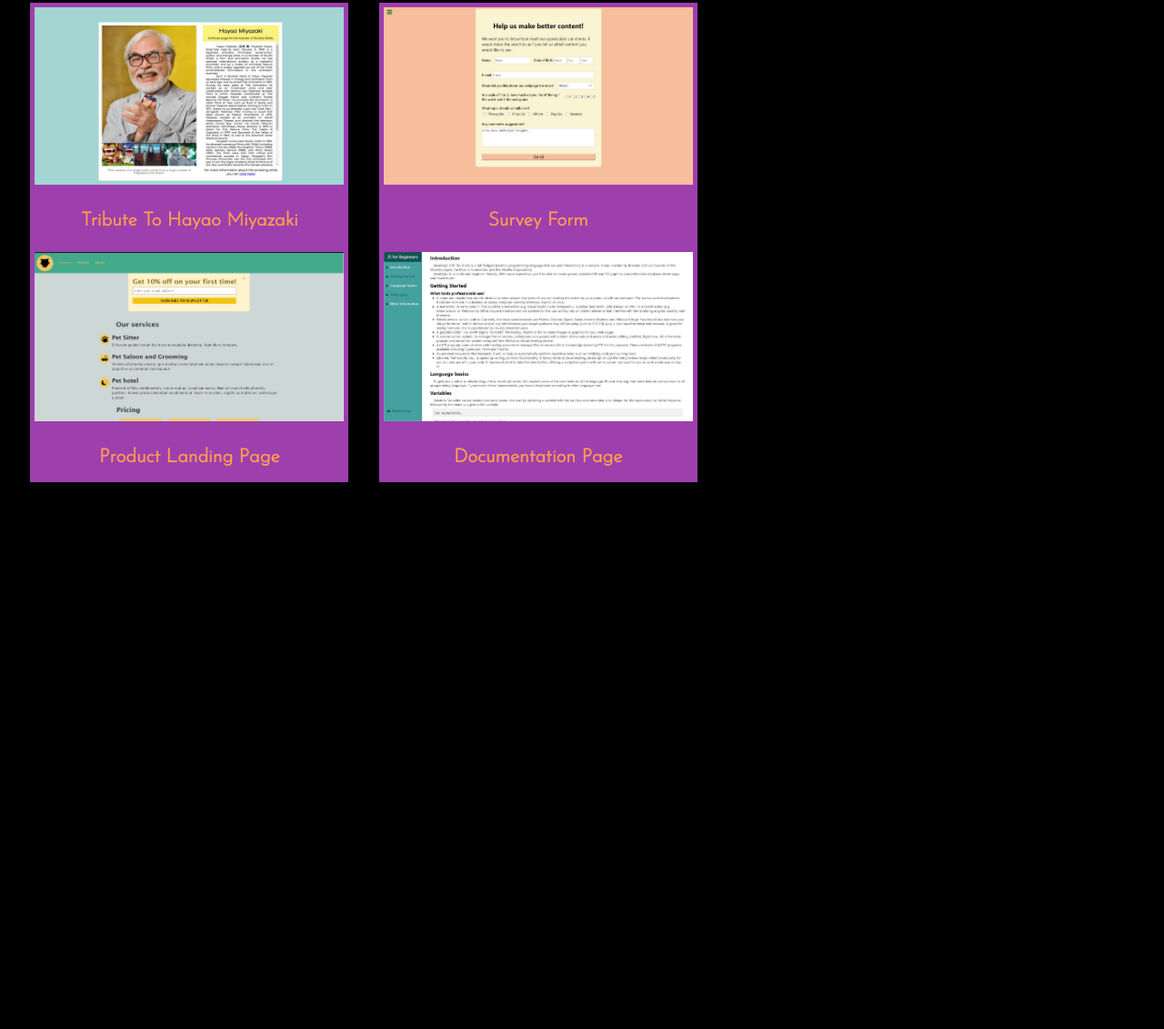
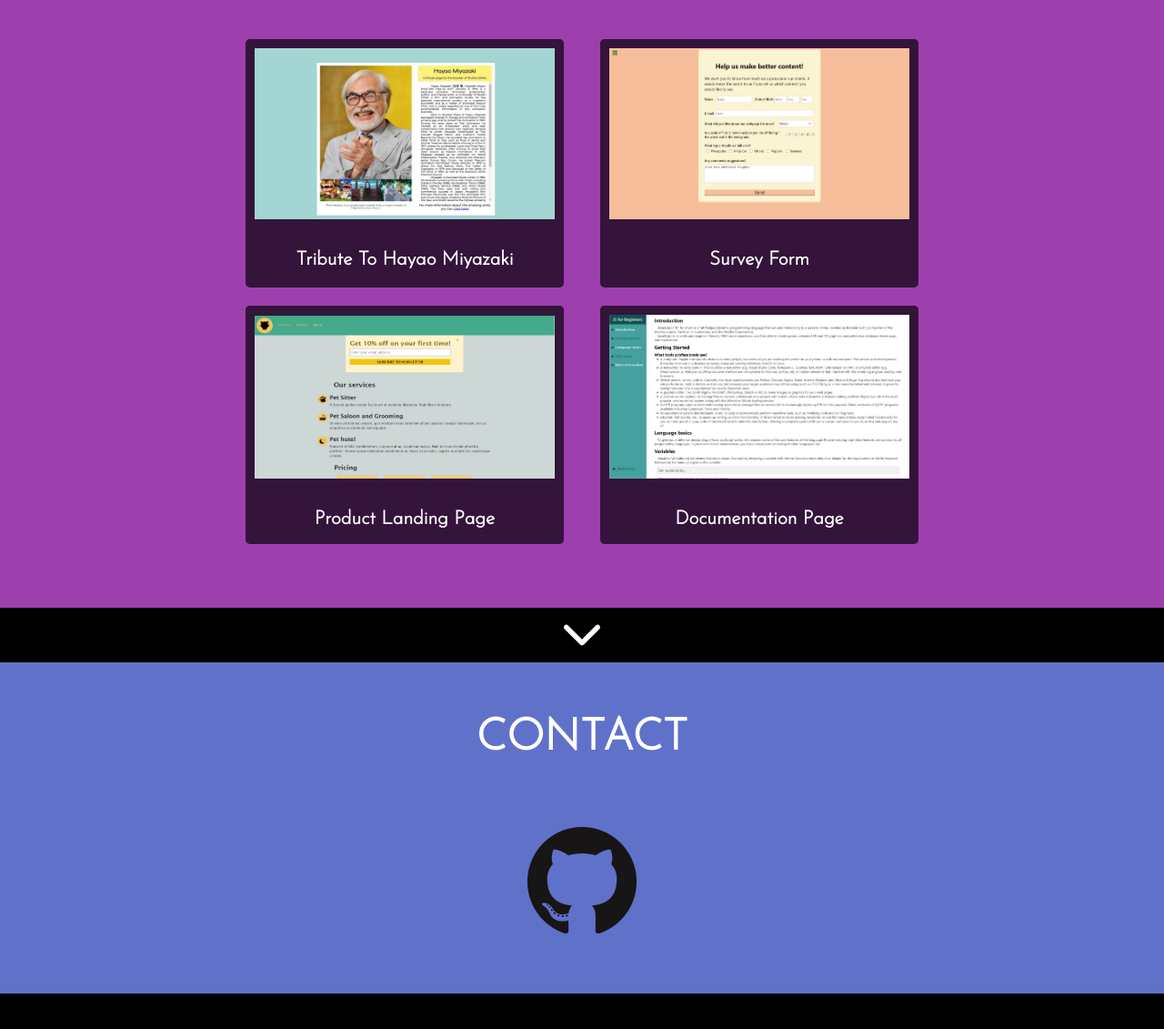
Before and after one commit to bckto/Responsive-Web-Design-FCC, a plain HTML site: page portfolio page/index.html in a window 1280 px wide. Shown: the part 941-2072 px from the top of the page at 91% size. Before the commit the page ends 1471 px from the top, so only its background shows below. Drawn offline with Linux system fonts and the light colour scheme.

Commit message:
Added contact section

```diff
--- a/portfolio page/index.html
+++ b/portfolio page/index.html
@@ -22,7 +22,7 @@
                     <a href="#projects">Work</a>
                 </li>
                 <li>
-                    <a href="#contact">Contact</a>
+                    <a href="#profile-link">Contact</a>
                 </li>
             </ul>
         </nav>
@@ -40,7 +40,7 @@
                     Work
                 </h1>
             </div>
-            <div class="divider"></div>
+            <div class="ul-wrapper">
                 <ul>
                     <li>
                         <a href="https://codepen.io/CreativeBee/full/gOpggNx" target="_blank"><img src="/portfolio page/images/tribute.jpg" alt="miniature of a webpage with 2 columns with the title Hayao Miyazaki" class="project-img" />
@@ -63,7 +63,20 @@
                         </a>
                     </li>
                 </ul>
-
+            </div>
+        </section>
+        <div class="divider">
+            <a href="#profile-link"><img src="/portfolio page/images/arrowdown.svg" alt="arrow pointing down" /></a>
+        </div>
+        <section id="profile-link" class="contact">
+            <div class="contact-title">
+                <h1>
+                    Contact
+                </h1>
+            </div>
+            <div class="contact-links">
+                <a href="https://github.com/bckto" target="_blank"><img src="/portfolio page/images/GitHub-Mark-120px-plus.png" alt="github logo" /></a>
+            </div>
         </section>
     </div>
 </body>
--- a/portfolio page/styles/stylesheet.less
+++ b/portfolio page/styles/stylesheet.less
@@ -5,7 +5,10 @@
 @beige: #f0d8b4;
 @navyBlue: #163761;
 @queenBlue: #376996;
+@ceruleanBlue: #6071C9;
 @grape: #9e3fae;
+@darkGrape: #34143a;
+
 
 * {
   margin: 0;
@@ -83,9 +86,11 @@
   }
 }
 .projects {
+    background-color: @grape;
   .project-title {
     height: 60px;
     display: flex;
+    padding-top: 60px;
     justify-content: center;
     background-color: @grape;
     h1 {
@@ -94,49 +99,83 @@
       text-transform: uppercase;
     }
   }
+  .ul-wrapper{
+    display: flex;
+    margin-top: 60px;
+    justify-content: center;
+  }
   ul {
     width: 800px;
     display: flex;
     flex-wrap: wrap;
     list-style: none;
+    margin-bottom: 60px;
+    margin-top: 30px;
     flex-direction: row;
     justify-content: space-evenly;
     li{
         width: 350px;
-        background-color: @grape;
+        margin: 10px;
+        border-radius: 5px;
+        background-color: @darkGrape;
     }
     li> a {
-        color:@orange;
+        color:#fff;
         font-weight: 600;
         padding-bottom: 10px;
         text-decoration: none;
         &:visited {
-          color:@orange;
+        color:#fff;
         }
         &:hover {
-          color: #fff;
+        color: @grape;
         }
         &:link &:active {
-          color:@orange;
+        color:#fff;
         }
-  }
-  .project-img {
+}
+.project-img {
     width: 100%;
     height: 80%;
-    border: 5px solid @grape;
     padding-bottom: 10px;
-  }
-  .img-title {
+    border: 10px solid @darkGrape;
+    border-radius: 5px;
+}
+.img-title {
     width: 100%;
     display: flex;
     font-weight: 600;
     font-size: 1.3rem;
     padding: 10px;
     justify-content: center;
-    background-color: @grape;
+    background-color: @darkGrape;
     text-transform: capitalize;
   }
 }
+}
+
+.contact{
+    background-color: @ceruleanBlue;
+    .contact-title{
+        height: 60px;
+    display: flex;
+    justify-content: center;
+    background-color: @ceruleanBlue;
+        h1 {
+            margin: 60px 0;
+            font-size: 3rem;
+            text-transform: uppercase;
+          }
+    }
+      .contact-links{
+        margin: 60px 0;
+        display: flex;
+        justify-content: center;
+        a{
+            margin: 60px 0;
+        }
+      }
+
 }
 @media all and (max-device-width: 480px) {
   .welcome-section {
@@ -154,6 +193,13 @@
       display: flex;
       flex-direction: column;
 
+      li{
+          margin: 0px;
+          margin-bottom: 10px;
+          width: 100%;
+          border-radius: 0px;
+
+      }
     }
     .project-img {
       width: 100%;
@@ -161,6 +207,7 @@
       margin: 0;
       margin-top: 10px;
       border: 5px solid #fff;
+      border-radius: 0px;
     }
     .divider{
         display:none;
```
Also changed, not shown: portfolio page/images/GitHub-Mark-120px-plus.png (added), portfolio page/styles/stylesheet.css. Lines whose indentation alone changed are shown as unchanged.
